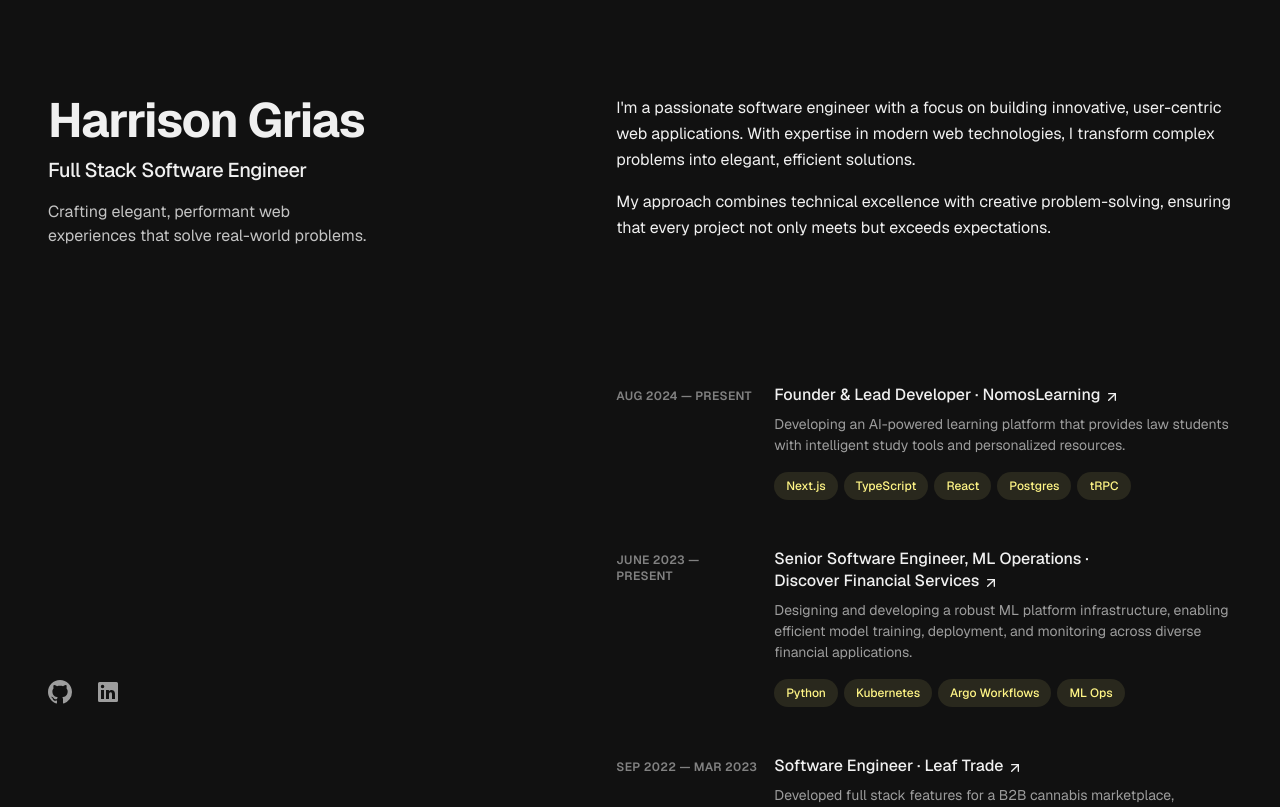
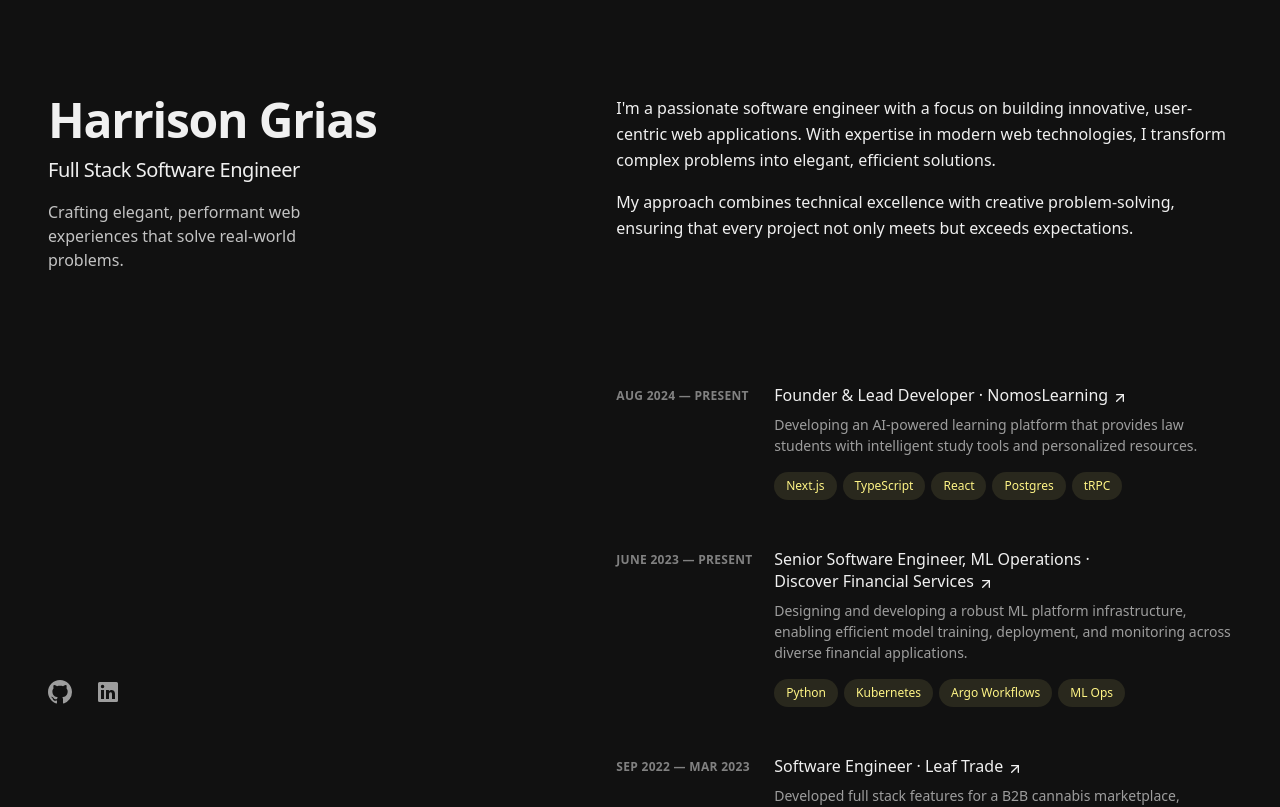
Before and after one commit to hgrias/harrisongrias.com, a Next.js app: page / in a window 1280 px wide. Shown: the top 807 px of the page. Built offline with nearby package versions, Linux system fonts and the light colour scheme.

Commit message:
style: switch font to Inter

```diff
--- a/src/app/globals.css
+++ b/src/app/globals.css
@@ -14,8 +14,8 @@
   --color-primary: var(--primary);
   --color-accent: var(--accent);
   --color-muted-foreground: var(--muted-foreground);
-  --font-sans: var(--font-geist-sans);
-  --font-mono: var(--font-geist-mono);
+  --font-sans: var(--font-inter);
+  --font-mono: var(--font-roboto-mono);
 }
 
 @media (prefers-color-scheme: dark) {
@@ -31,5 +31,5 @@
 body {
   background: var(--background);
   color: var(--foreground);
-  font-family: Arial, Helvetica, sans-serif;
+  font-family: var(--font-sans), Arial, Helvetica, sans-serif;
 }
--- a/src/app/layout.tsx
+++ b/src/app/layout.tsx
@@ -1,16 +1,12 @@
 import type { Metadata } from "next";
-import { Geist, Geist_Mono } from "next/font/google";
+import { Inter } from "next/font/google";
 import { Spotlight } from "./components/Spotlight";
 import "./globals.css";
 
-const geistSans = Geist({
-  variable: "--font-geist-sans",
+const inter = Inter({
   subsets: ["latin"],
-});
-
-const geistMono = Geist_Mono({
-  variable: "--font-geist-mono",
-  subsets: ["latin"],
+  variable: "--font-sans",
+  display: "swap",
 });
 
 export const metadata: Metadata = {
@@ -25,11 +21,11 @@
   children: React.ReactNode;
 }>) {
   return (
-    <html lang="en scroll-smooth">
+    <html lang={`${inter.variable} en scroll-smooth`}>
       <body
-        className={`${geistSans.variable} ${geistMono.variable} text-foreground bg-background selection:text-primary min-h-screen w-full font-sans leading-relaxed antialiased selection:bg-yellow-200/10`}
+        className={`text-foreground bg-background selection:text-primary min-h-screen w-full font-sans leading-relaxed antialiased selection:bg-yellow-200/10`}
       >
-        <div className="__variable_20b187 group/spotlight relative">
+        <div className="relative">
           <Spotlight />
           {children}
         </div>
--- a/tailwind.config.ts
+++ b/tailwind.config.ts
@@ -14,6 +14,9 @@
         foreground: "var(--foreground)",
         accent: "var(--accent)",
       },
+      fontFamily: {
+        sans: ["var(--font-sans)", "system-ui", "sans-serif"],
+      },
     },
   },
   plugins: [],
```
